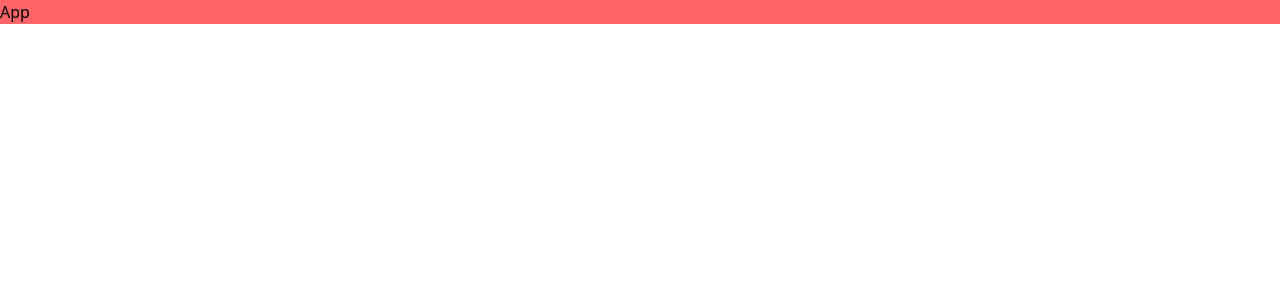
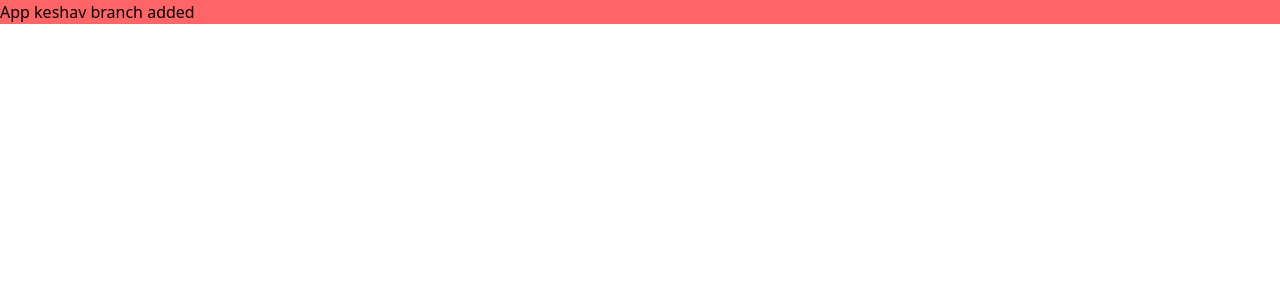
Before and after one commit to SaimonNeupane/road_network_analyzer, a React app in the folder Frontend/: page / in a window 1280 px wide. Shown: the top 300 px of the page. Built offline with nearby package versions, Linux system fonts and the light colour scheme; the HTML template or start-up script is replaced by a standard one.

Commit message:
branch created

```diff
--- a/Frontend/src/App.tsx
+++ b/Frontend/src/App.tsx
@@ -1,7 +1,7 @@
 import React from "react";
 
 const App = () => {
-  return <div className="bg-red-400">App</div>;
+  return <div className="bg-red-400">App keshav branch added</div>;
 };
 
 export default App;
```
